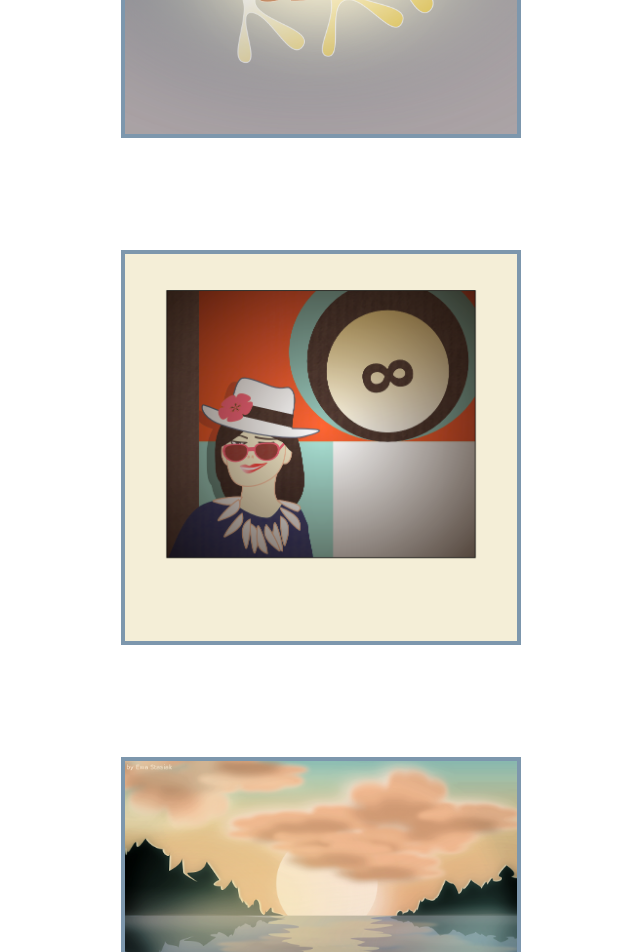
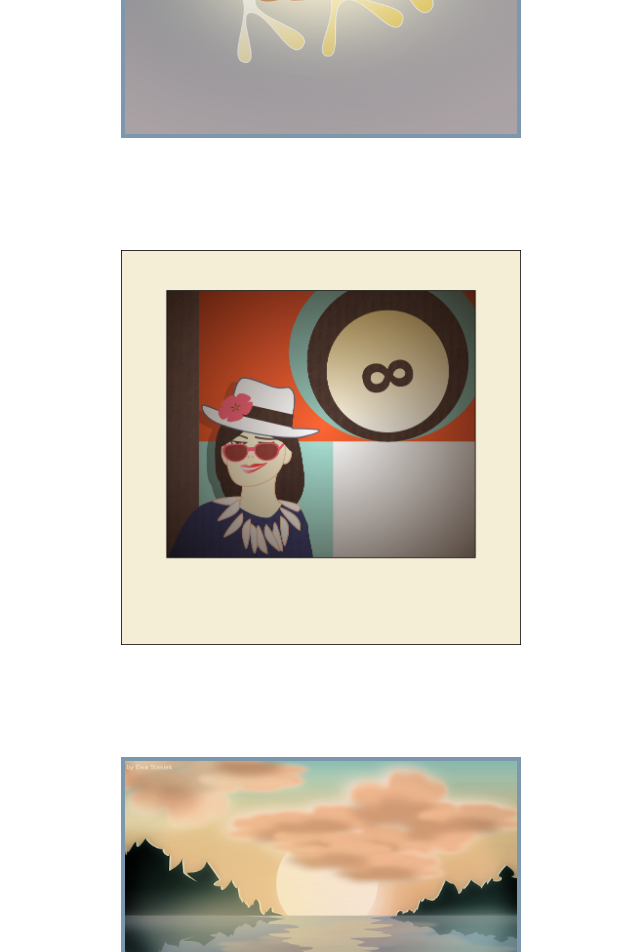
Before and after one commit to ewastasiak/Showcase, a Jekyll site: the page built from artistic/index.html, in a window 1280 px wide. Shown: the part 2886-3838 px from the top of the page, without its empty margins (219-859 px from the left). Built offline with Jekyll 4.4.1, drawn with Linux system fonts in a browser that asks for light colours; nearby versions of some CDN libraries; library files that are not in the unit come from our copies.

Commit message:
Updated 'artistic/index.html' via CloudCannon

```diff
--- a/artistic/index.html
+++ b/artistic/index.html
@@ -16,7 +16,7 @@
     <figure class="grid-2"><picture><img class="img-big img-noframe" src="/img/v-gekkin.png" alt="girl playing gekkin vector"></picture></figure>
     <figure class="grid-1"><picture><img class="img-big" src="/img/v-8ball.png" alt="vector billard ball"></picture></figure>
     <figure class="grid-1"><picture><img class="img-big" src="/img/v-papetura.png" alt=" "></picture></figure>
-		<figure class="grid-1"><picture><img class="img-big" src="/img/v-8wall.png" alt=""></picture></figure>
+    <figure class="grid-1"><picture><img class="img-big img-noframe" src="/img/v-8wall.png" alt=""></picture></figure>
     <figure class="grid-1"><picture><img class="img-big" src="/img/v-sun.png" alt=""></picture></figure>
 	</div>
 <p><a href="#top">Back to top</a></p>
@@ -24,13 +24,12 @@
 
 <h2 id="raster">Raster Graphics</h2>
 <div class="flexbox">
-        <figure class="grid-1"><picture><img class="img-big" src="/img/r-0.png" alt=""></picture></figure>
-		<figure class="grid-1"><picture><img class="img-big" src="/img/r-1.png" alt=""></picture></figure>
     <figure class="grid-2"><picture><img class="img-big" src="/img/r-2.png" alt=""></picture></figure>
-
-		<figure class="grid-1"><picture><img class="img-big" src="/img/r-3.png" alt=""></picture></figure>
+    <figure class="grid-1"><picture><img class="img-big img-noframe" src="/img/r-3.png" alt=""></picture></figure>
     <figure class="grid-2"><picture><img class="img-big" src="/img/p-snack.png" alt=""></picture></figure>
-		<figure class="grid-1"><picture><img class="img-big" src="/img/r-4.png" alt=""></picture></figure>
+    <figure class="grid-1"><picture><img class="img-big img-noframe" src="/img/r-4.png" alt=""></picture></figure>
+    <figure class="grid-1"><picture><img class="img-big img-noframe" src="/img/r-1.png" alt=""></picture></figure>
+    <figure class="grid-1"><picture><img class="img-big img-noframe" src="/img/r-0.png" alt=""></picture></figure>
 </div>
 <p><a href="#top">Back to top</a></p>
 <hr>
@@ -39,7 +38,6 @@
 <div class="flexbox">
     <figure class="grid-1"><picture><img class="img-big" src="/img/e-0.png" alt=""></picture></figure>
     <figure class="grid-2"><picture><img class="img-big" src="/img/e0b.png" alt=""></picture></figure>
-
     <figure class="grid-1"><picture><img class="img-big" src="/img/e-1.jpg" alt=""></picture></figure>
     <figure class="grid-2"><picture><img class="img-big" src="/img/e-3.jpg" alt=""></picture></figure>
 </div>
@@ -53,7 +51,6 @@
     <figure class="grid-1"><picture><img class="img-big" src="/img/s-chars.png" alt=""></picture></figure>
     <figure class="grid-1"><picture><img class="img-big" src="/img/s-tri.png" alt=""></picture></figure>
     <figure class="grid-2"><picture><img class="img-big" src="/img/s-shell.jpg" alt=""></picture></figure>
-
     <figure class="grid-1"><picture><img class="img-big" src="/img/s-doodle.png" alt=""></picture></figure>
     <figure class="grid-2"><picture><img class="img-big" src="/img/s-bug.png" alt=""></picture></figure>
     <figure class="grid-1"><picture><img class="img-big" src="/img/s-char.jpg" alt=""></picture></figure>
```
Lines whose indentation alone changed are shown as unchanged.
